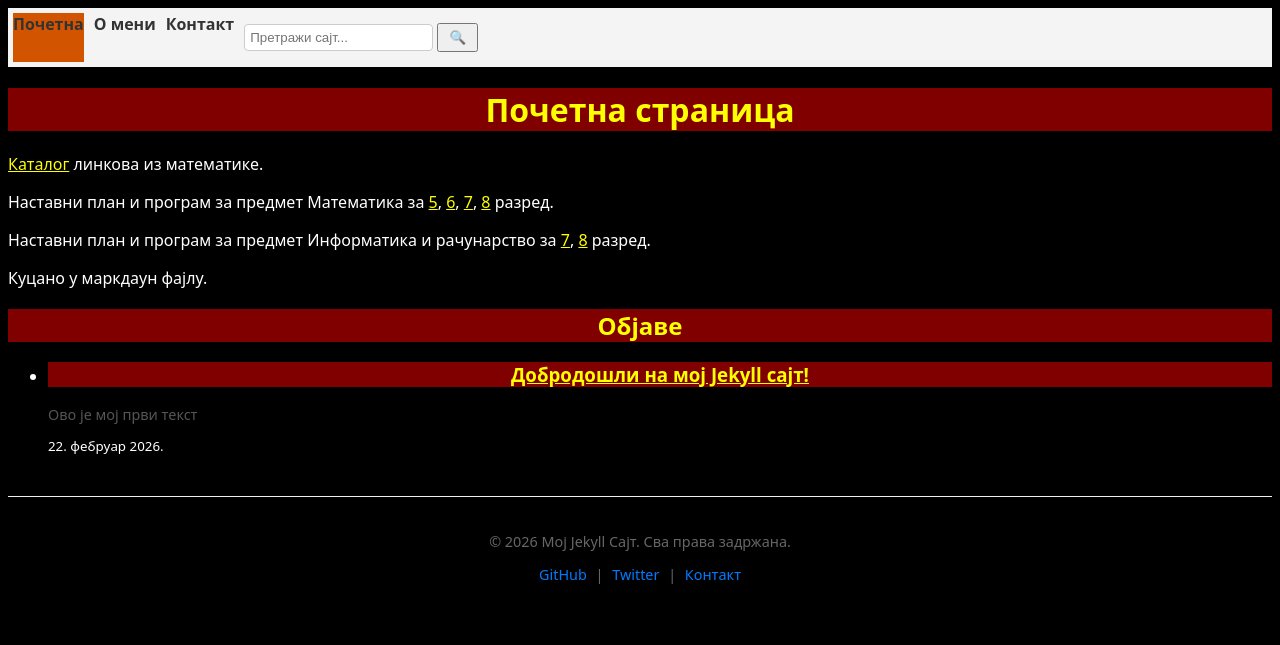
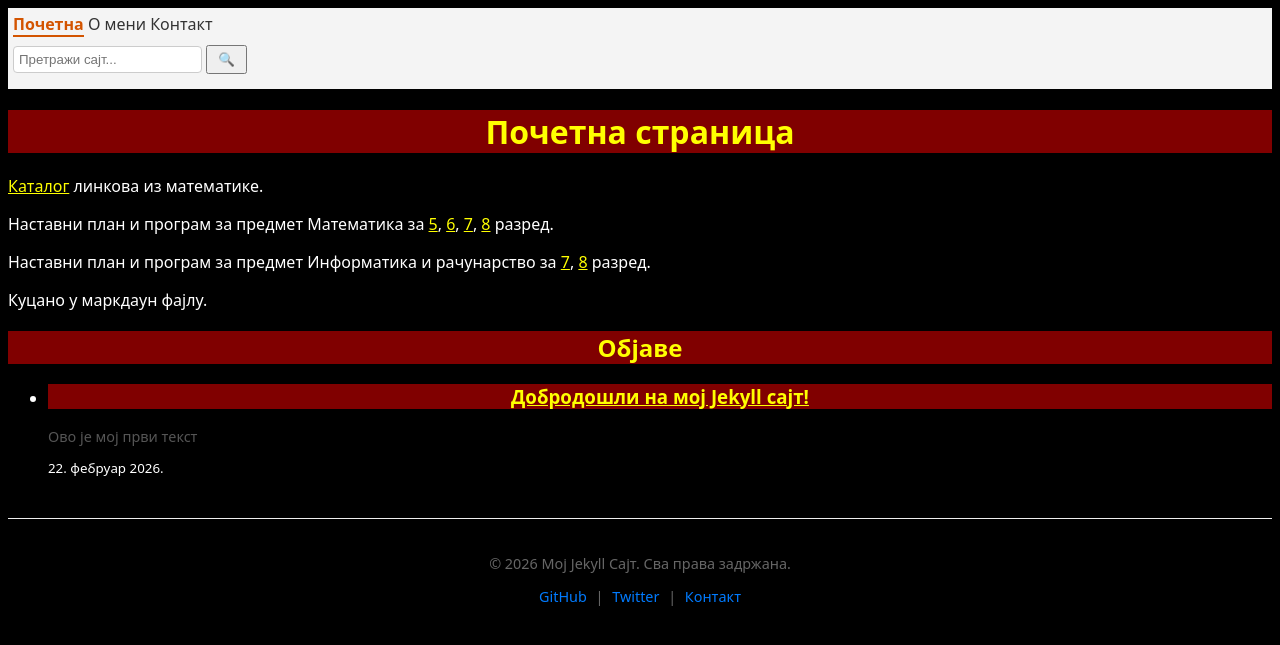
Before and after one commit to ndjapic/ndjapic.github.io, a Jekyll site: the page built from index.md, in a window 1280 px wide. Shown: the top 645 px of the page. Built offline with Jekyll 4.4.1, drawn with Linux system fonts in a browser that asks for light colours.

Commit message:
Update navigation.html

```diff
--- a/_includes/navigation.html
+++ b/_includes/navigation.html
@@ -26,19 +26,19 @@
     background: #f4f4f4;
     padding: 5px;
     /*margin-bottom: 15px;*/
-    display: flex;
-    gap: 10px; /* Размак између линкова */
+    /*display: flex;*/
+    /*gap: 10px;*/ /* Размак између линкова */
   }
   .main-nav a {
     text-decoration: none;
     color: #333;
-    font-weight: bold;
+    /*font-weight: bold;*/
   }
   .main-nav a:hover {
     color: #007bff;
   }
   .main-nav a.active {
-    background-color: #d35400; /* Наранџаста или нека друга уочљива боја */
+    color: #d35400; /* Наранџаста или нека друга уочљива боја */
     font-weight: bold;
     border-bottom: 2px solid #d35400;
   }
```
